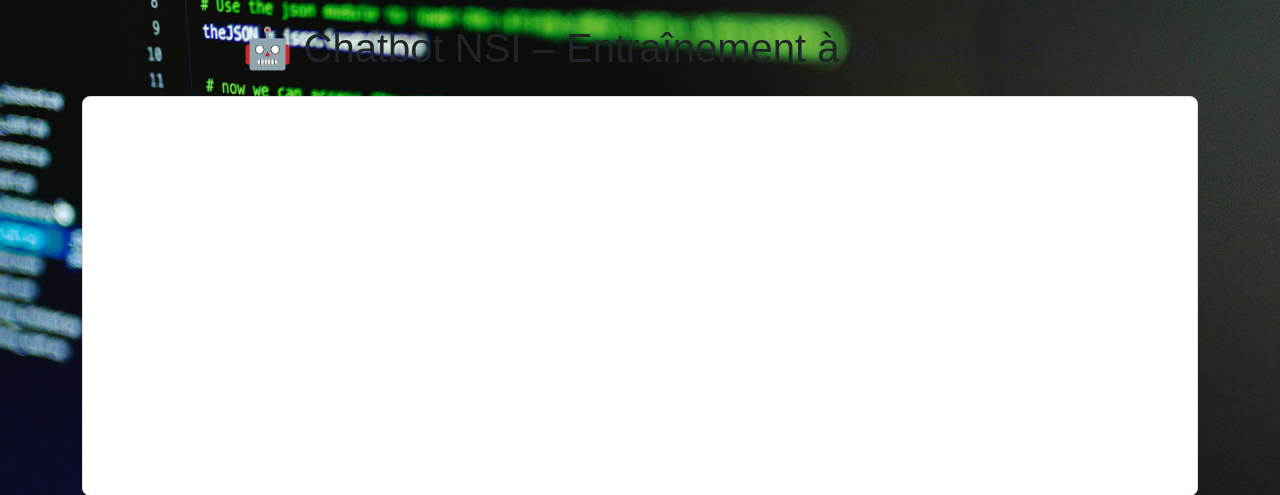
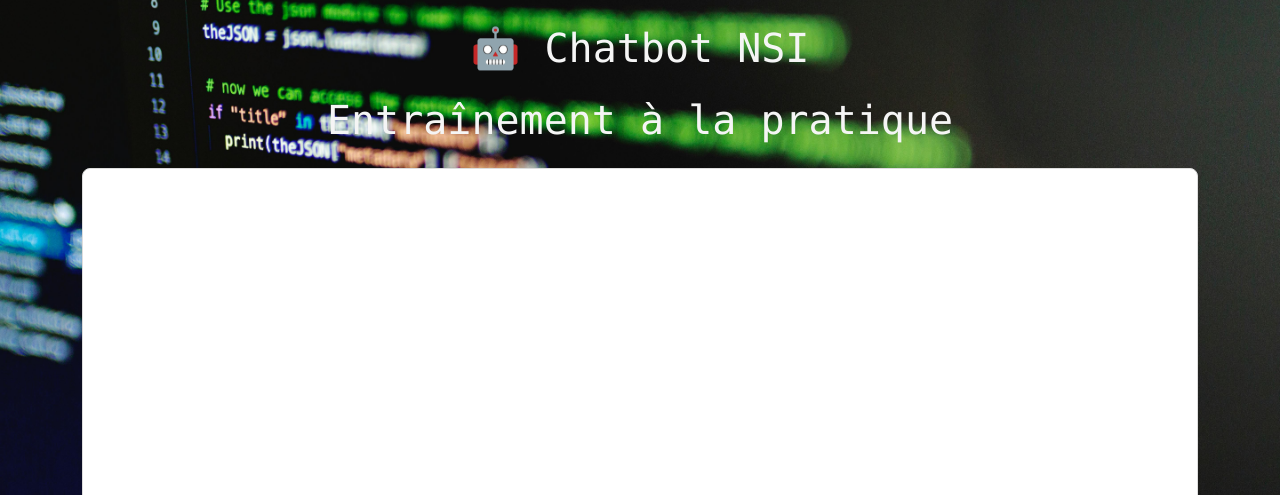
Before and after one commit to MathThibaud/chatbot-nsi, a Flask app: page / in a window 1280 px wide. Shown: the top 495 px of the page. Run offline with Flask 3, Linux system fonts and the light colour scheme.

Commit message:
Modif fond ecran

```diff
--- a/entrainement_pratique.txt
+++ b/entrainement_pratique.txt
@@ -8,7 +8,6 @@ Les élèves n'ont pas accès à ce document.
 
 Il faut poser des questions liées à ces sujets, les questions doivent être du code à faire
 ou a compléter.
-
 
 Tu dois varier les exercices. Ne commence pas toujours par les mêmes exercices. Ne néglige pas les
 exercices 2 des sujets (les algorithmes à trous)
--- a/templates/index.html
+++ b/templates/index.html
@@ -44,11 +44,17 @@
         textarea {
             font-family: monospace;
         }
+
+        h1{
+            color: whitesmoke;
+            font-family: Monaco, Calibri, 'Trebuchet MS', sans-serif;
+        }
     </style>
 </head>
 <body>
 <div class="container py-4">
-    <h1 class="mb-4 text-center">🤖 Chatbot NSI – Entraînement à la pratique</h1>
+    <h1 class="mb-4 text-center">🤖 Chatbot NSI</h1>
+    <h1 class="mb-4 text-center">Entraînement à la pratique</h1>
 
     <div id="chat" class="mb-3"></div>
 
```
Lines whose indentation alone changed are shown as unchanged.
